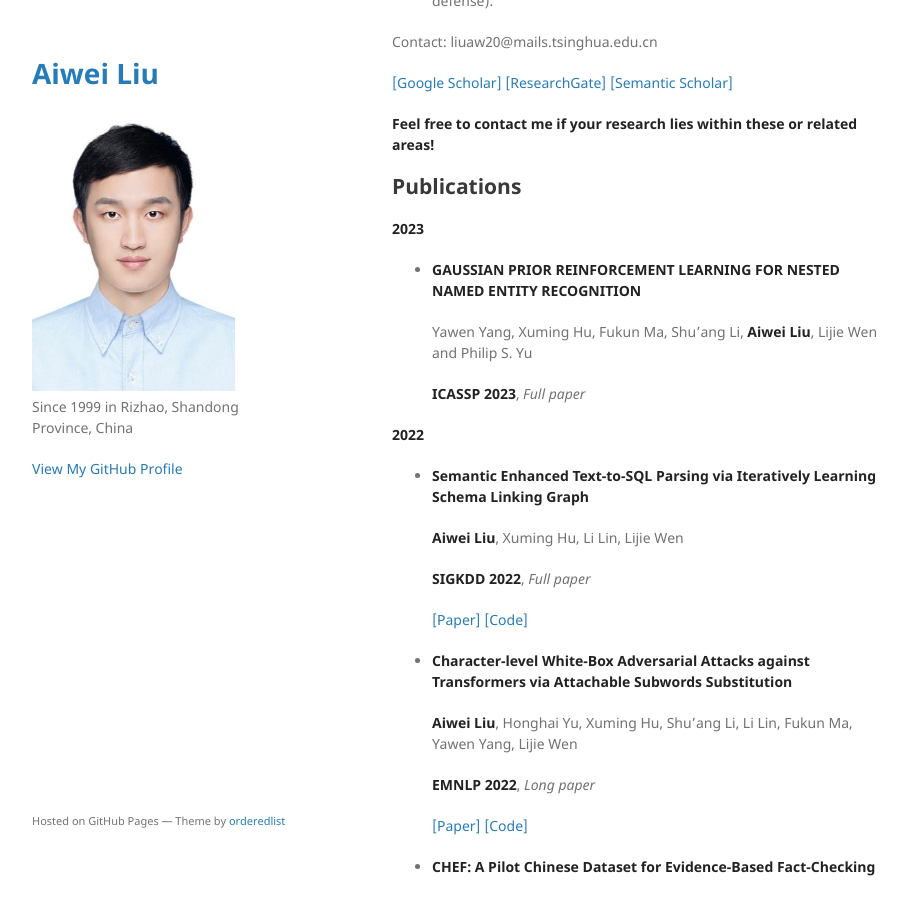
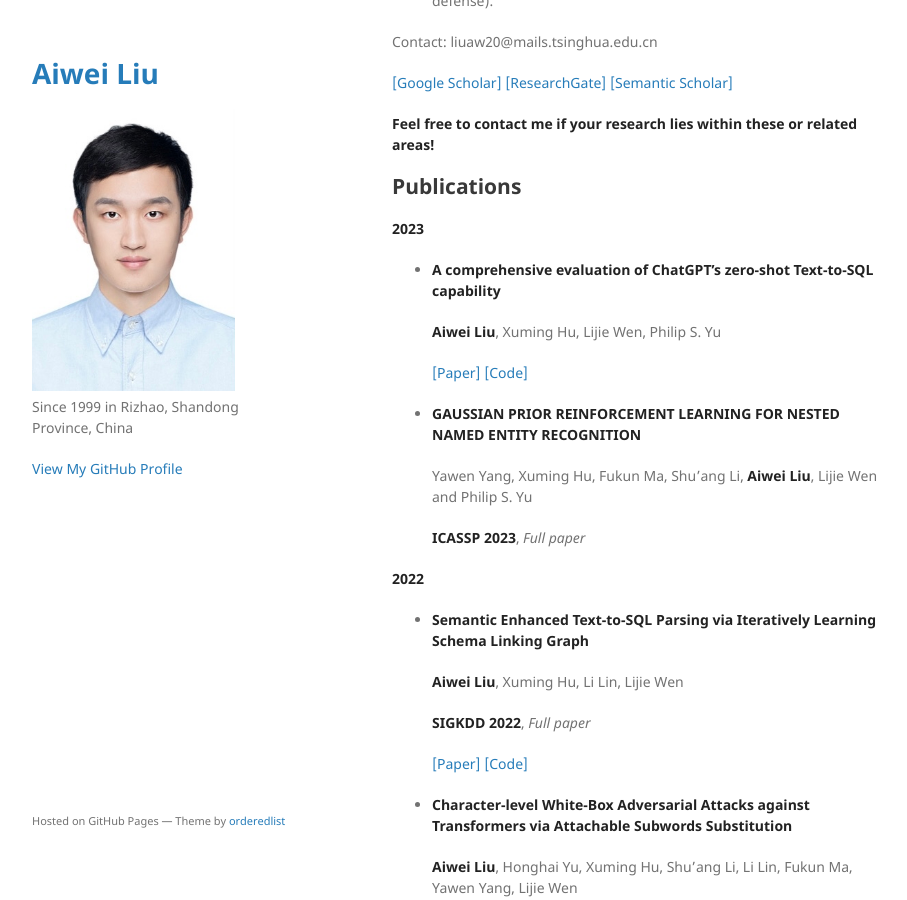
Before and after one commit to exlaw/exlaw.github.io, a Jekyll site: the page built from index.md, in a window 1280 px wide and 900 px high, scrolled down 361 px. Shown: the whole window, without its empty margins (178-1085 px from the left). Built offline with Jekyll 4.4.1, drawn with Linux system fonts in a browser that asks for light colours; our own code applies the rules of GitHub Pages for plain Markdown files.

Commit message:
change readme

```diff
--- a/index.md
+++ b/index.md
@@ -21,6 +21,12 @@ Contact: liuaw20@mails.tsinghua.edu.cn
 ## Publications
 
 **2023**
+
+- **A comprehensive evaluation of ChatGPT's zero-shot Text-to-SQL capability**
+
+  **Aiwei Liu**, Xuming Hu, Lijie Wen, Philip S. Yu
+
+  [[Paper]](https://arxiv.org/abs/2303.13547) [[Code]](https://github.com/THU-BPM/chatgpt-sql)
 
 - **GAUSSIAN PRIOR REINFORCEMENT LEARNING FOR NESTED NAMED ENTITY RECOGNITION**
 
```
